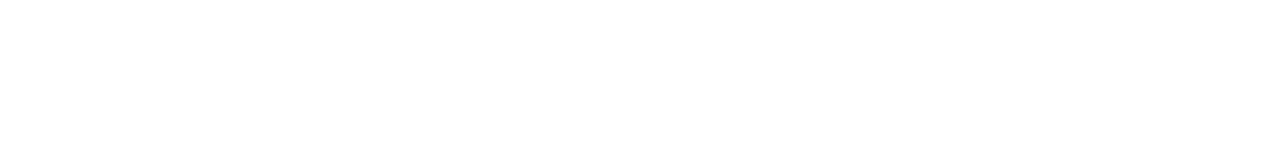
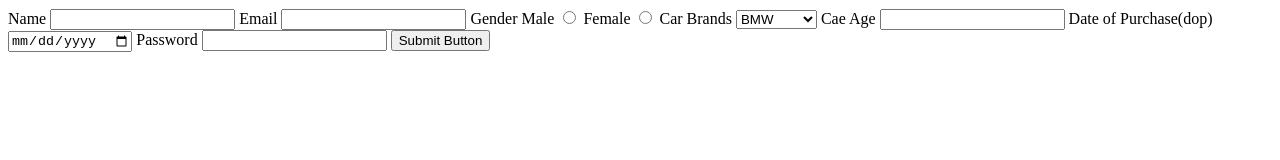
Before and after one commit to acciojob/car-insurance-form-NaveenMadanapuri, a website: page main.html in a window 1280 px wide. Drawn offline with Linux system fonts and the light colour scheme.

Commit message:
created a submission

```diff
--- a/main.html
+++ b/main.html
@@ -10,7 +10,31 @@
 	<!-- the entire body must be written by student -->
     <script type="text/javascript" src="./script.js">
 </script>
+<form>
+	<label for="name">Name</label>
+	<input type="text" id="name" required>
+	<label for="name">Email</label>
+	<input type="email" id="email" required>
+	<label >Gender</label>
+	<label for="m">Male</label>
+	<input type="radio" id="m" name="gender" required>
+	<label for="f">Female</label>
+	<input type="radio" id="f" name="gender" required>
+	<label for="cars">Car Brands</label>
+	<select id="cars">
+		<option>BMW</option>
+		<option>Audi</option>
+		<option>Mercedez</option>
+	</select>
+	<label for="carage">Cae Age</label>
+	<input type="number" id="carage" required>
+	<label for="dop">Date of Purchase(dop)</label>
+	<input type="date" id="dop" required>
+	<label for="password">Password</label>
+	<input type="password" id="paswword" required>
+	<button type="submit">Submit Button</button>
 
+</form>
 </body>
 
 </html>
```
